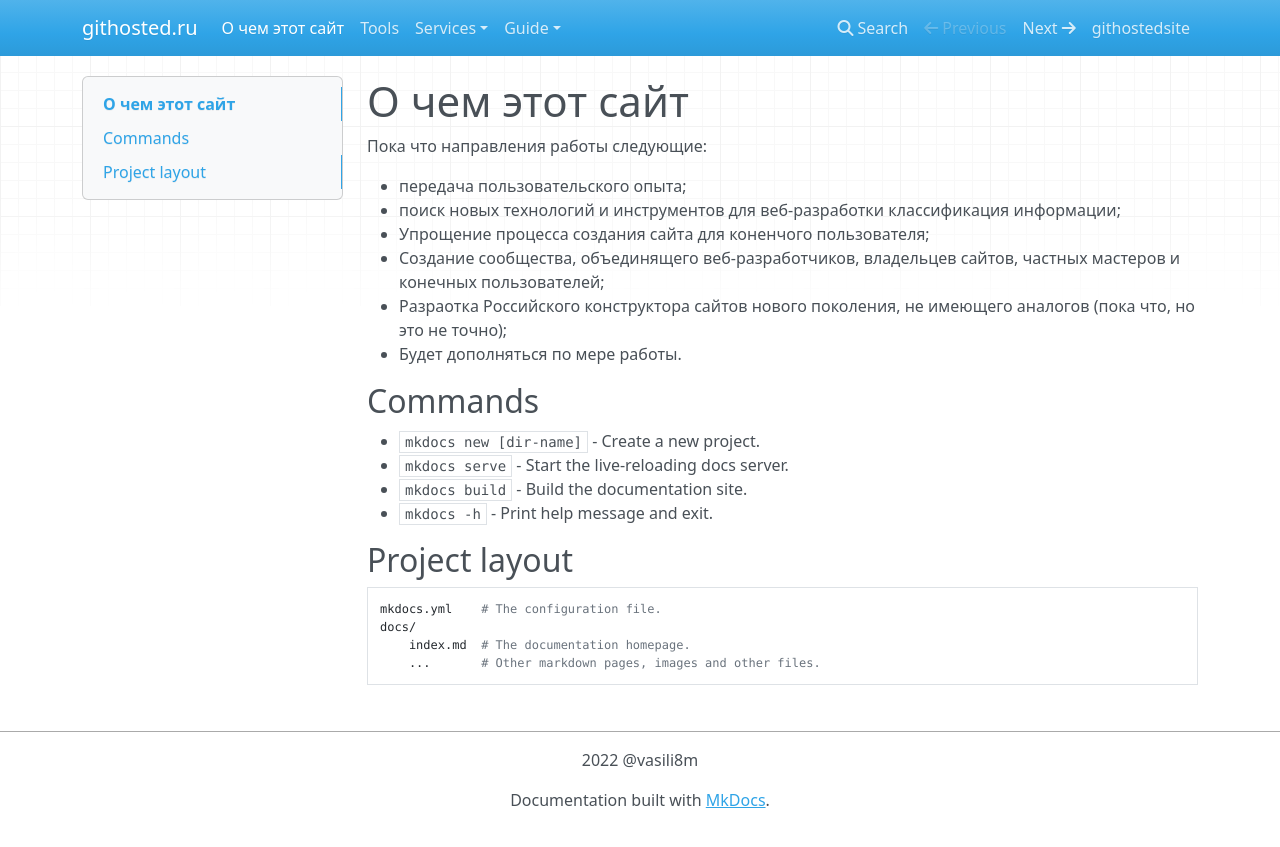
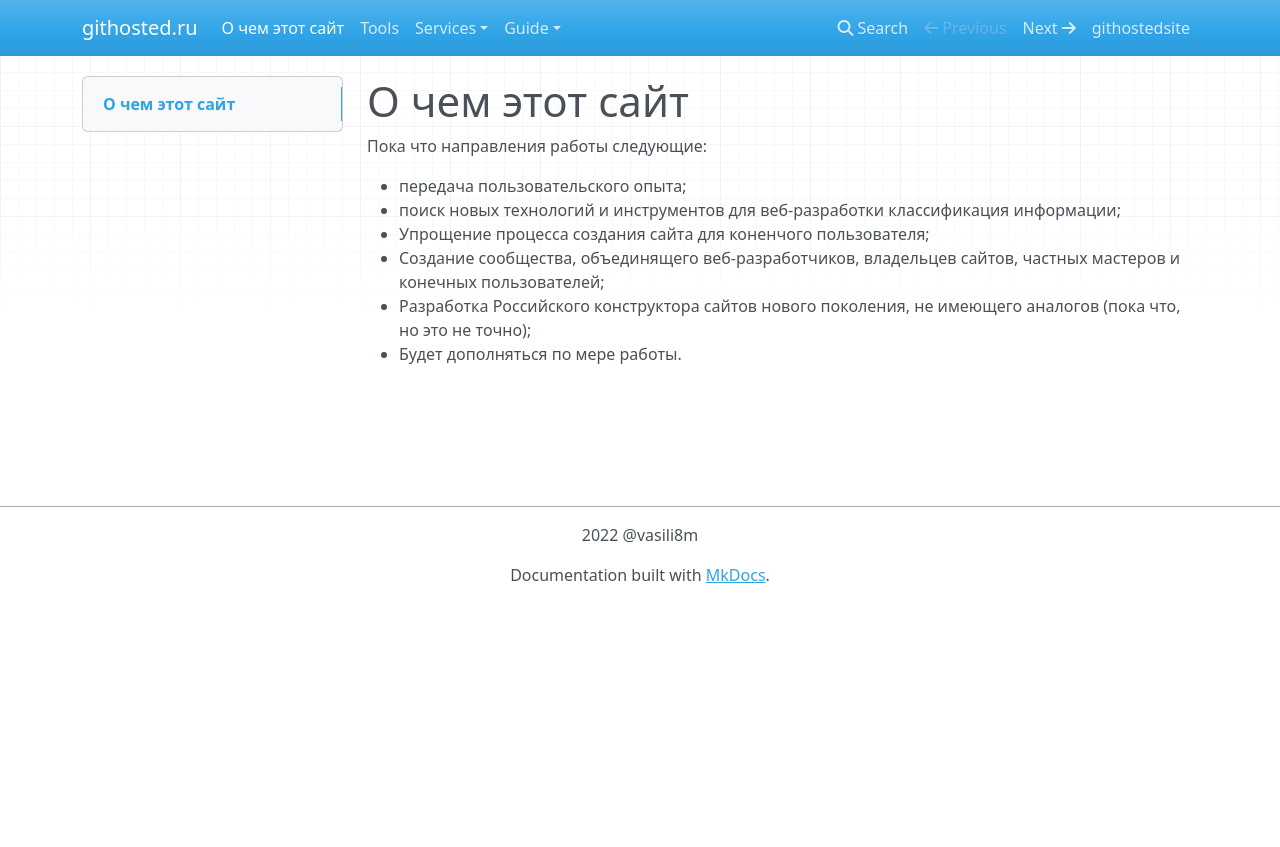
Before and after one commit to githostedsite/mkdocs, an MkDocs documentation site: the page built from docs/index.md, in a window 1280 px wide. Shown: the top 847 px of the page. Built offline with MkDocs 1.6.1, drawn with Linux system fonts in a browser that asks for light colours; nearby versions of some CDN libraries.

Commit message:
minor changes

```diff
--- a/docs/index.md
+++ b/docs/index.md
@@ -6,25 +6,5 @@
 - поиск новых технологий и инструментов для веб-разработки классификация информации;
 - Упрощение процесса создания сайта для коненчого пользователя;
 - Создание сообщества, объединящего веб-разработчиков, владельцев сайтов, частных мастеров и конечных пользователей;
-- Разраотка Российского конструктора сайтов нового поколения, не имеющего аналогов (пока что, но это не точно);
+- Разработка Российского конструктора сайтов нового поколения, не имеющего аналогов (пока что, но это не точно);
 - Будет дополняться по мере работы.
-
-
-
-
-
-
-
-## Commands
-
-* `mkdocs new [dir-name]` - Create a new project.
-* `mkdocs serve` - Start the live-reloading docs server.
-* `mkdocs build` - Build the documentation site.
-* `mkdocs -h` - Print help message and exit.
-
-## Project layout
-
-    mkdocs.yml    # The configuration file.
-    docs/
-        index.md  # The documentation homepage.
-        ...       # Other markdown pages, images and other files.
```
Also changed, not shown: docs/guide/01-2022-04-23-about-this-guide.md (+13 -7 lines), docs/guide/06-2022-04-23-additional-site-config.md (added).
